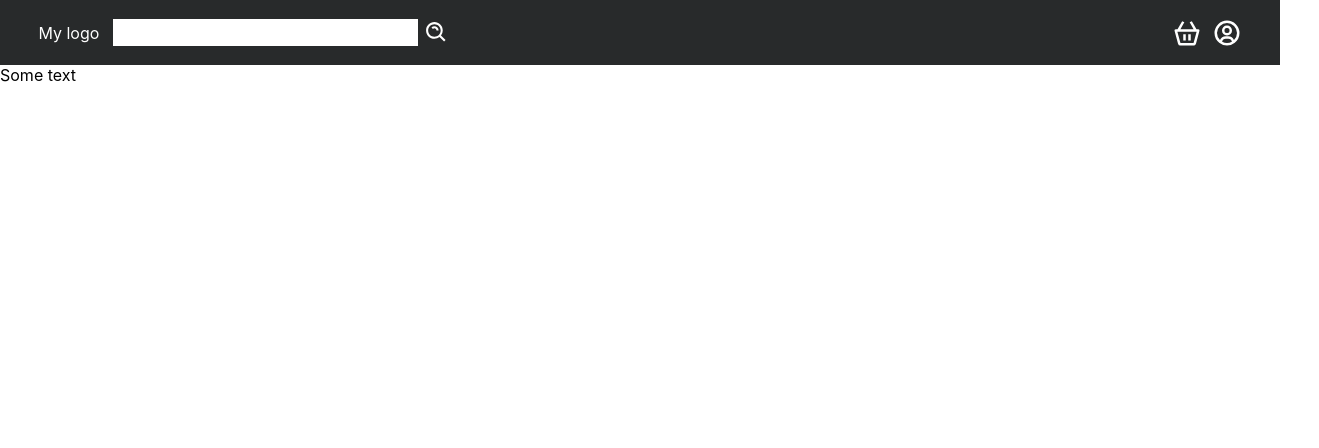
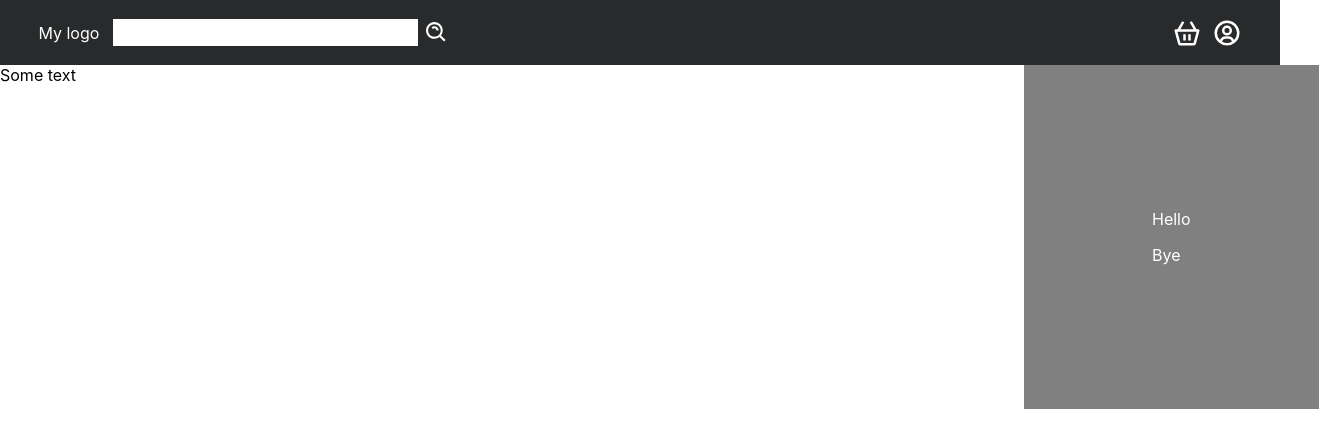
Before and after one commit to srevinU/myApp_b_repo, a React (Create React App) app in the folder myapp_b/: page / in a window 1280 px wide. Both pictures are taken after a click on the icon 1186 px from the left and 32 px from the top of the page. Shown: the top 448 px of the page, 1319 px wide, since content can reach past the window. Built offline with nearby package versions, Linux system fonts and the light colour scheme.

Commit message:
Dropdown inProgress

```diff
--- a/myapp_b/src/component_css/DropDownProfil.css
+++ b/myapp_b/src/component_css/DropDownProfil.css
@@ -4,7 +4,7 @@
     background-color: grey;
     top: 65px;
     left: 80%;
-    color: royalblue;
+    color: white;
 }
 
 .dropDownProfilHid {
--- a/myapp_b/src/component_js/DropDownProfil.js
+++ b/myapp_b/src/component_js/DropDownProfil.js
@@ -2,9 +2,48 @@ import "../component_css/DropDownProfil.css"
 
 function DropDownProfil(props) {
 
+
+    let dropItems = null;
+
+    switch (props.from) {
+      case "basketLogo":
+
+        dropItems = [{"element" : "Hello"}, {"element" : "Bye"}];
+
+        break;
+
+      case "userLogo":
+
+        console.log("In the case")
+
+        dropItems = [{"element" : "Hello"}, {"element" : "Bye"}];
+
+        break;
+
+      default:
+
+        dropItems = [{"element" : "Hello"}, {"element" : "Bye"}];
+
+        break;
+    }
+
+    console.log(props.from);
+    console.log(dropItems);
+
+    dropItems.map((item) => {
+      console.log(item);
+    })
+
     return (
+
       <div className={ props.clicked ? "dropDownProfilDisplayed" : "dropDownProfilHid"}>
-        <p>Hello</p>
+
+        {
+        dropItems.map(function (item, key) {
+          return <p key={key}>{item.element}</p>
+        })
+        }
+
       </div>
     );
   }
--- a/myapp_b/src/component_js/Navbar.js
+++ b/myapp_b/src/component_js/Navbar.js
@@ -12,13 +12,17 @@ function Navbar() {
   const [clickBasket, setClickBasket] = useState(false);
 
 
-  const logoOnClickProfilOption = () => {
-    setClickProfile(!clickProfile);
-  }
+  // const logoOnClickProfilOption = () => {
+  //   setClickProfile(!clickProfile);
+  // }
 
-  const logoOnClickBasketOption = () => {
-    setClickBasket(!setClickBasket);
-  }
+  // const logoOnClickBasketOption = () => {
+  //   setClickBasket(!setClickBasket);
+  // }
+
+  const logoOnClickOption = () => {
+      setClickProfile(!clickProfile);
+    }
 
     return (
       <div className="navbar">
@@ -36,12 +40,16 @@ function Navbar() {
 
         <div className="nav_options">
 
-        <BiBasket className="logos" id="basketLogo" onClick= {logoOnClickBasketOption}/>
-        <BiUserCircle className="logos" id="userLogo" onClick= {logoOnClickProfilOption}/>
+
+        {/* <BiBasket className="logos" id="basketLogo" onClick= {logoOnClickBasketOption}/>
+        <BiUserCircle className="logos" id="userLogo" onClick= {logoOnClickProfilOption}/> */}
+
+        <BiBasket className="logos" id="basketLogo" onClick= {logoOnClickOption}/>
+        <BiUserCircle className="logos" id="userLogo" onClick= {logoOnClickOption}/>
 
         </div>
 
-        <DropDownProfil clicked={clickProfile}/>
+        <DropDownProfil clicked={clickProfile} from={"userLogo"}/>
 
       </div>
     );
```
